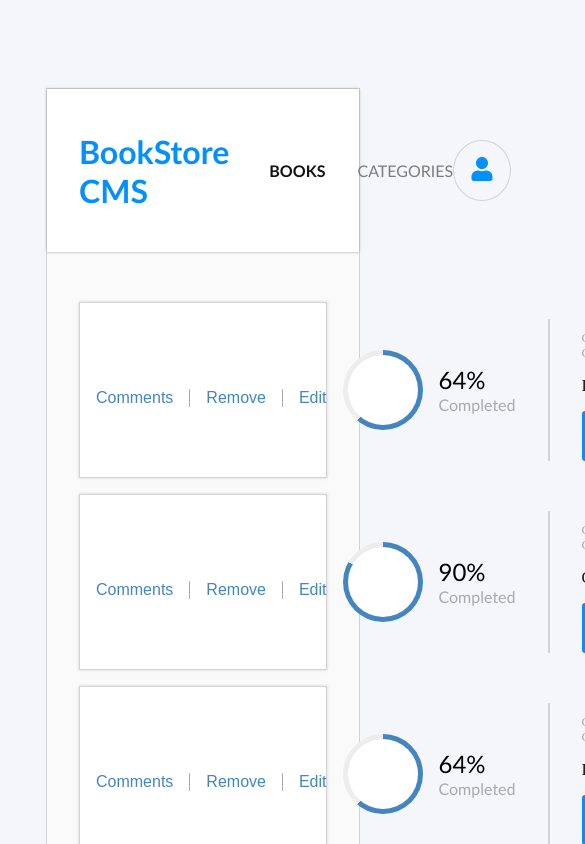
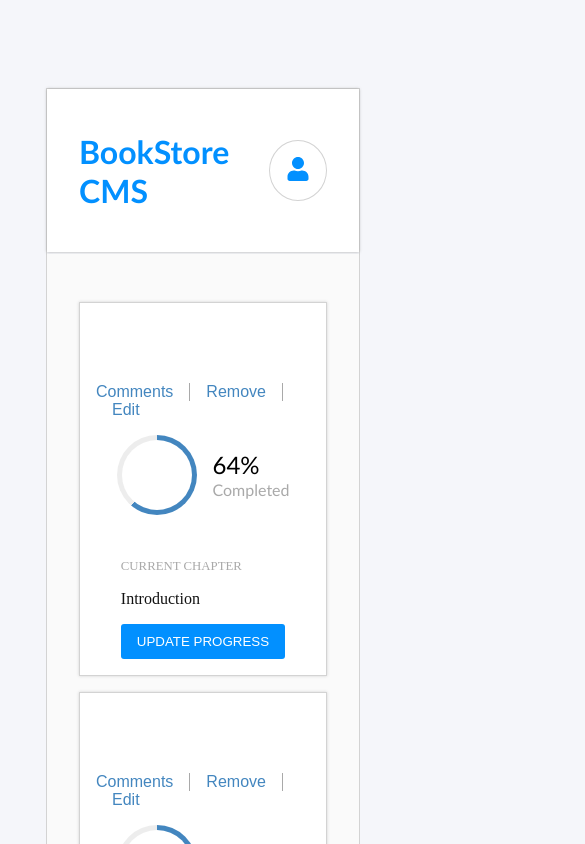
Before and after one commit to Kaghenimbale/Bookstore-App, a React (Create React App) app: page / in a window 390 px wide. Shown: the top 844 px of the page, 585 px wide, since content can reach past the window. Built offline with nearby package versions, Linux system fonts and the light colour scheme; no server answers.

Commit message:
Add media query

```diff
--- a/src/Components/Books.js
+++ b/src/Components/Books.js
@@ -33,7 +33,7 @@ const Books = () => {
           ) : (
             books.booksItem?.map((book, index) => (
               <li className="book-item" key={book.item_id}>
-                <div>
+                <div className="description">
                   <p className="category">{book.category}</p>
                   <h2 className="title">{book.title}</h2>
                   <p className="author">{book.author}</p>
--- a/src/Components/form.css
+++ b/src/Components/form.css
@@ -20,3 +20,10 @@
   align-items: center;
   justify-content: space-between;
 }
+
+@media screen and (max-width: 900px) {
+  .form {
+    flex-direction: column;
+    gap: 1rem;
+  }
+}
--- a/src/Components/styles.css
+++ b/src/Components/styles.css
@@ -82,6 +82,7 @@ ul {
   display: flex;
   align-items: center;
   justify-content: space-between;
+  gap: 1rem;
 }
 
 .number p {
@@ -192,3 +193,44 @@ ul {
   color: black;
   width: 10px;
 }
+
+@media screen and (max-width: 900px) {
+  .navlists {
+    display: none;
+  }
+
+  .book-item {
+    flex-direction: column;
+    align-items: flex-start;
+  }
+
+  .box .percent:nth-child(1) {
+    border-right: none;
+    padding-right: 0;
+  }
+
+  .btns {
+    flex-wrap: wrap;
+  }
+}
+
+@media screen and (max-width: 768px) {
+  .description {
+    display: flex;
+    flex-direction: column;
+    align-items: center;
+  }
+
+  .description .title {
+    text-align: center;
+  }
+
+  .book-item {
+    align-items: center;
+  }
+
+  .box {
+    flex-direction: column;
+    align-items: center;
+  }
+}
```
